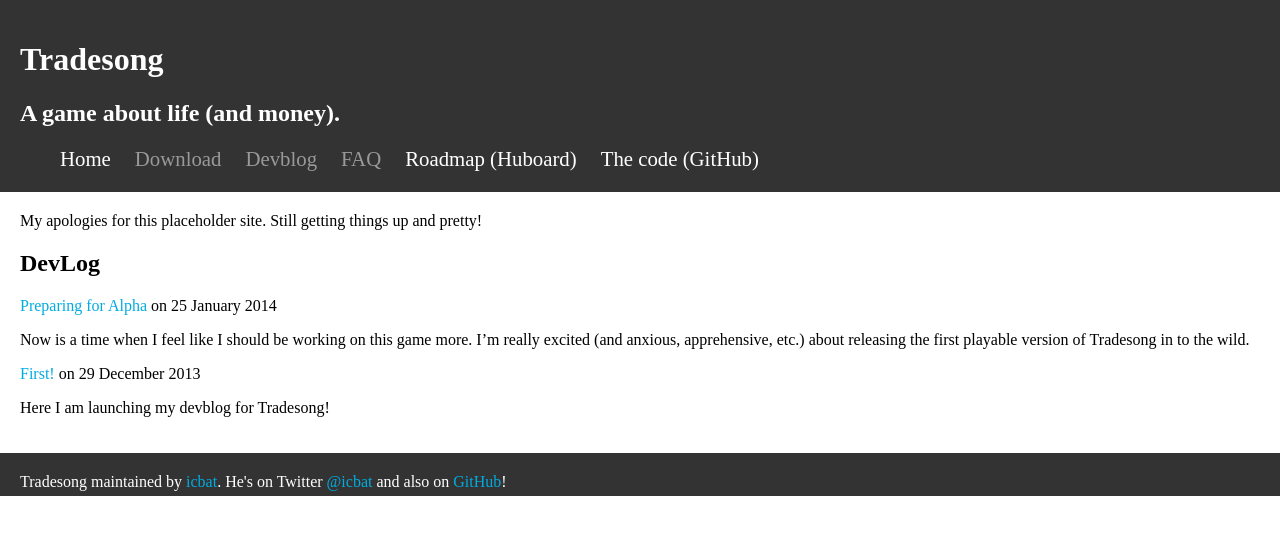
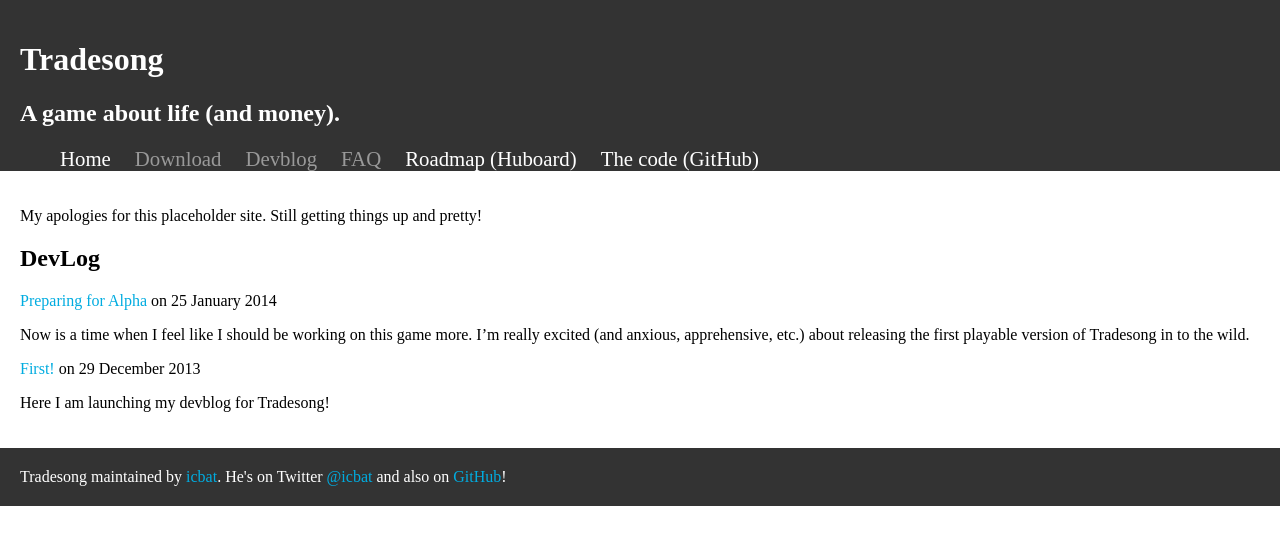
Before and after one commit to icbat/tradesong, a Jekyll site: the page built from index.markdown, in a window 1280 px wide. Shown: the top 545 px of the page. Built offline with Jekyll 4.4.1, drawn with Linux system fonts in a browser that asks for light colours.

Commit message:
Fixing hover, nav

```diff
--- a/stylesheets/stylesheet.css
+++ b/stylesheets/stylesheet.css
@@ -8,7 +8,7 @@
 	text-decoration: none;
 }
 
-a :hover{
+a:hover{
 	text-decoration: underline;
 }
 
@@ -16,7 +16,10 @@
 	color: #fff;
 	background: #333;
 	padding: 20px;
-	padding-bottom: 5px;
+}
+
+header {
+	padding-bottom: 0;
 }
 
 .title {
@@ -29,6 +32,7 @@
 
 .navHeader ul {
 	margin: 0;
+	padding: 0;
 	list-style: none;
 }
 
```
